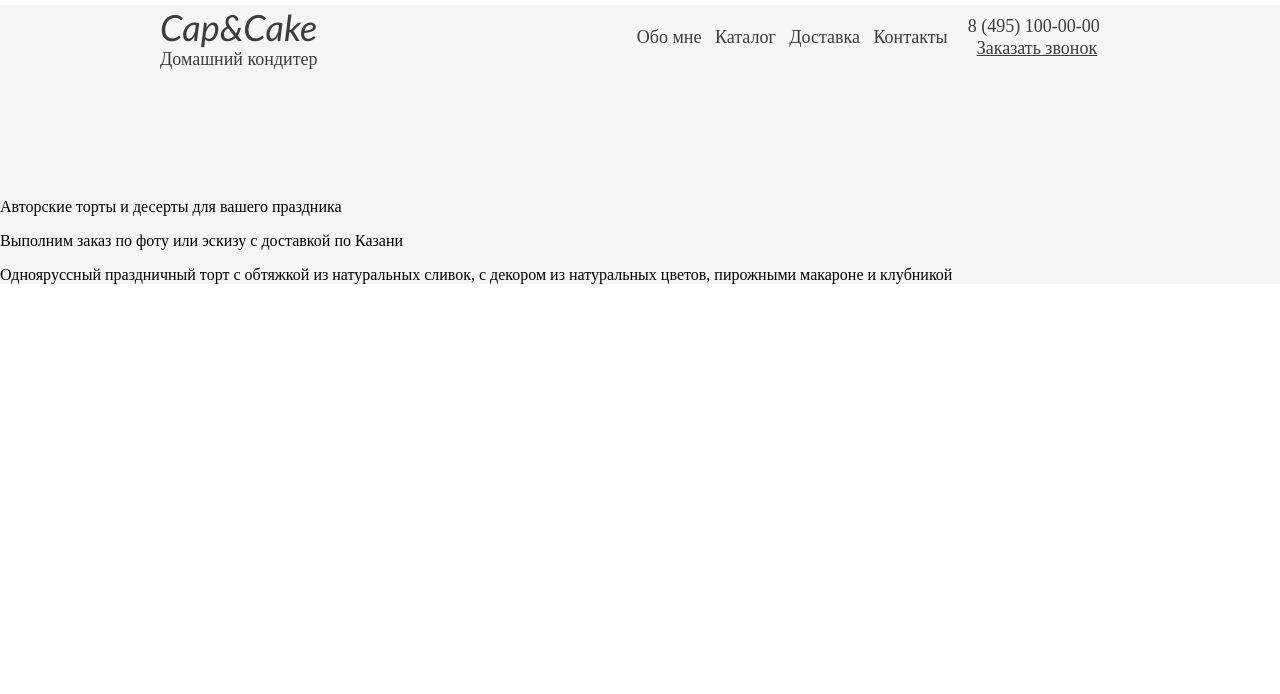
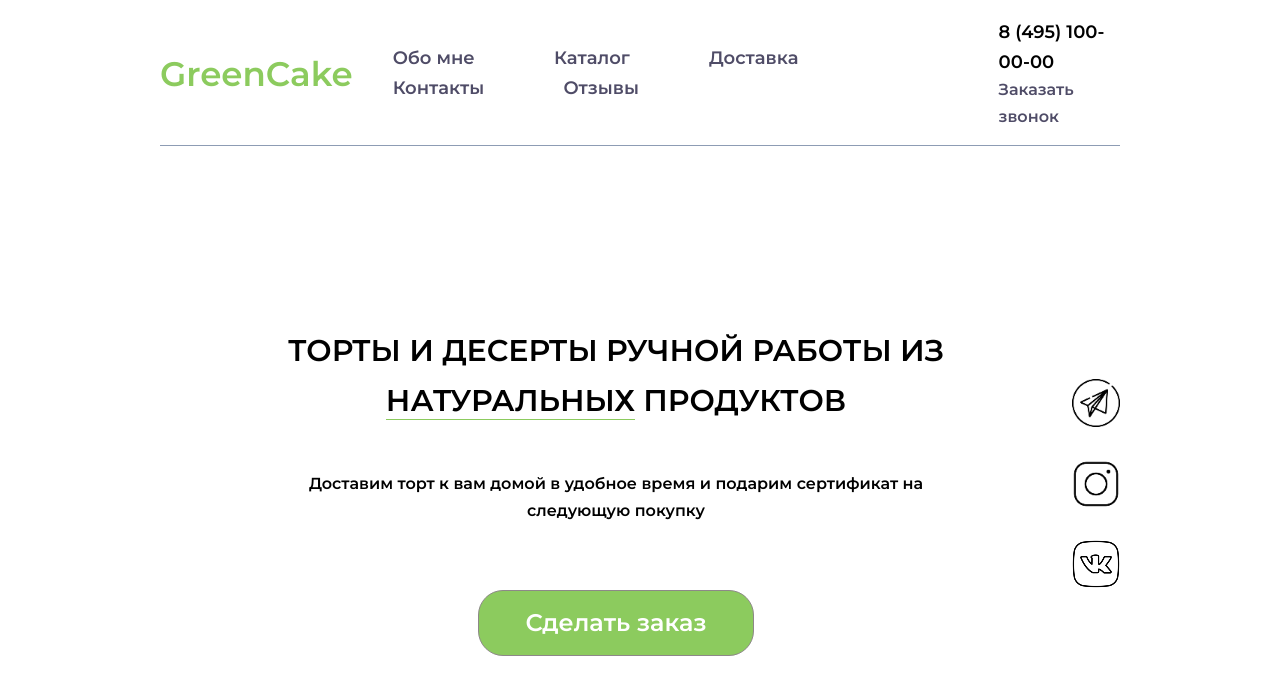
Before and after one commit to Mioler1/CupAndCake, a plain HTML site: page index.html in a window 1280 px wide. Drawn offline with Linux system fonts and the light colour scheme.

Commit message:
recreate header

```diff
--- a/assets/css/style.css
+++ b/assets/css/style.css
@@ -1,80 +1,166 @@
+/*#fff4df-лавандовый цвет*/
+
 /*GENERAL-SETTINGS*/
 
-html, body {
-    margin: 0 /* Убираем отступы у страницы */;
-    box-sizing: border-box;
-   }
+html,
+body {
+    height: 100%;
+}
+
+body {
+    padding: 0;
+    margin: 0;
+    font-size: 16px;
+    min-width: 320px;
+    position: relative;
+    line-height: 1.65;
+    font-family: "Montserrat", sans-serif;
+    overflow: hidden;
+    opacity: 1;
+}
+
+a {
+    text-decoration: none;
+    color: #4F4C67;
+}
 
 /*HEADER*/
-section#header{
-    background-color: #f5f5f5;
+#header {
+    /*background-color: #e8ece8; СЮДА МОЖНО ПОМЕСТИТЬ ЛЮБОЙ ФОН*/
 }
 
-#header-menu{
-    width: 75%;
-    margin: 0 auto;
+.wrapper {
+    margin: auto;
+    padding: 18px;
+    max-width: 75%;
+
 }
 
-.menu{
+#menu {
     display: flex;
-    flex-direction: row;
-    margin-top: 5px;
+    align-items: center;
+    justify-content: space-between;
+    padding-bottom: 15px;
+    border-bottom: 1px solid rgb(52, 79, 121, .56);
 }
 
-.logo{
-    width: 30%;
+#header .logo {
+    display: flex;
+    flex-direction: column;
+    align-items: center;
 }
 
-.logo a {
-    text-decoration: none;
-    font-size: 36px;
-    font-style: italic;
-    color: #3c3c3c;
-    font-family: 'Gill Sans', 'Gill Sans MT', Calibri, 'Trebuchet MS', sans-serif
-}
-
-.logo p {
-    color: #3c3c3c;
-    font-size: 18px;
+#header .logo p {
+    font-weight: 600;
+    font-size: 34px;
+    color: #8ccb5e;
     margin: 0;
 }
 
-/*navigation-menu*/
-.navigation-menu{
-    width: 70%;
+
+#header .right_header {
     display: flex;
-    flex-direction: row;
     align-items: center;
-    justify-content: flex-end;
 }
 
-.navigation-menu a {
-    text-decoration: none;
-    color: #3c3c3c;
-    margin-right: 2%;
+#header .menu_top {
+    list-style-type: none;
+}
+
+#header .menu_top li {
+    display: inline-block;
+    margin-right: 75px;
+}
+
+
+#header .menu_top li a {
+    display: block;
+    font-size: 18px;
+    font-weight: 600;
+    transition: color .4s ease;
+}
+
+#header .menu_top li a:hover {
+    color: #b34848
+}
+
+#header .number {
+    display: flex;
+    align-items: center;
+    flex-direction: column;
+}
+
+#header .number p {
+    margin: 0;
+    font-weight: 600;
     font-size: 18px;
 }
 
-.number{
+#header .number a {
+    font-weight: 600;
+}
+
+/*---------------HEADER_CONTENT------------------------*/
+
+#header_content {
+    display: flex;
+    align-items: center;
+    padding-bottom: 15px;
+    margin-top: 150px;
+    justify-content: right;
+}
+
+#header .content{
+    max-width: 720px;
+    text-align: center;
     display: flex;
     flex-direction: column;
-    margin-right: 3%;
-    margin-left: 1%;
-    align-items: flex-end;
-    padding: 0;
+    align-items: center;
+    margin-right: 10%;
 }
 
-.number p{
-    color: #3c3c3c;
-    font-size: 18px;
-    margin: 0;
-}
-.number a {
-    margin-top: 1%;
-    text-decoration: underline;
+#header .content .title p{
+    font-weight: 600;
+    text-transform: uppercase;
+    font-size: 30px;
 }
 
-/*HEADER-CONTENT*/
-#header-content{
-    margin-top: 10%;
+#header .content .description p{
+    font-weight: 600;
+
 }
+
+#header .content .title span{
+    border-bottom: 1px solid #8ccb5e;
+}
+
+
+#header_content .links{
+    display: flex;
+    flex-direction: column;
+}
+
+#header_content .btn  {
+    width: 250px;
+    border: 1px solid #8d8888;
+    padding: 12px;
+    background-color: #8ccb5e;
+    border-radius: 25px
+}
+
+a.btn{
+    margin-top: 50px;
+    color: #ffffff;
+    font-weight: 600;
+    font-size: 24px;
+    text-align: center;
+}
+
+#header_content .links .link {
+    max-width: 48px;
+    margin-top: 24px;
+}
+
+#header_content .links .link img{
+    width: 100%;
+}
--- a/index.html
+++ b/index.html
@@ -1,43 +1,56 @@
 <!DOCTYPE html>
 <html lang="en">
+
 <head>
     <meta charset="UTF-8">
     <meta http-equiv="X-UA-Compatible" content="IE=edge">
     <meta name="viewport" content="width=device-width, initial-scale=1.0">
     <link rel="stylesheet" href="assets/css/style.css">
-    <title>Cap&Cake</title>
+    <link href="https://fonts.googleapis.com/css2?family=Montserrat:wght@300;400;500;600;700&display=swap"
+        rel="stylesheet">
+    <title>GreenCake</title>
 </head>
+
 <body>
-    <div class="wrapper">
     <section id="header">
-        <div id="header-menu">
-            <div class="menu">
-                <div class="logo">
-                    <a href="#">Cap&Cake</a>
-                    <p>Домашний кондитер</p>
-                </div>
-                <div class="navigation-menu">
-                    <a href="#">Обо мне</a>
-                    <a href="#">Каталог</a>
-                    <a href="#">Доставка</a>
-                    <a href="#">Контакты</a>
+        <div class="wrapper">
+            <div id="menu">
+                <a href="#" class="logo">
+                    <p>GreenCake</p>
+                </a>
+                <div class="right_header">
+                    <ul class="menu_top">
+                        <li><a href="#">Обо мне</a></li>
+                        <li><a href="#">Каталог</a></li>
+                        <li><a href="#">Доставка</a></li>
+                        <li><a href="#">Контакты</a></li>
+                        <li><a href="#">Отзывы</a></li>
+                    </ul>
                     <div class="number">
                         <p>8 (495) 100-00-00</p>
                         <a href="#">Заказать звонок</a>
                     </div>
                 </div>
             </div>
-        </div>
-        <div id="header-content">
-            <div class="title-content">
-                <p>Авторские торты и десерты для вашего праздника</p>
-                <p>Выполним заказ по фоту или эскизу с доставкой по Казани</p>
-            </div>
-            <div class="carousel">
-                <p>Однояруссный праздничный торт с обтяжкой из натуральных сливок, с декором из натуральных цветов, пирожными макароне и клубникой</p>
+
+            <div id="header_content">
+                <div class="content">
+                    <div class="title">
+                        <p>Торты и десерты ручной работы из <span>натуральных</span> продуктов</p>
+                    </div>
+                    <div class="description">
+                        <p>Доставим торт к вам домой в удобное время и подарим сертификат на следующую покупку</p>
+                    </div>
+                    <a href="" class="btn">Сделать заказ</a>
+                </div>
+                <div class="links">
+                    <a href="#" class="link"><img src="/assets/images/icons/telegram.png" alt=""></a>
+                    <a href="#" class="link"><img src="/assets/images/icons/inst.png" alt=""></a>
+                    <a href="#" class="link"><img src="/assets/images/icons/vk.png" alt=""></a>
+                </div>
             </div>
         </div>
     </section>
-</div>
 </body>
+
 </html>
```
Also changed, not shown: assets/images/icons/inst.png (added), assets/images/icons/telegram.png (added), assets/images/icons/vk.png (added), 1 other file.
